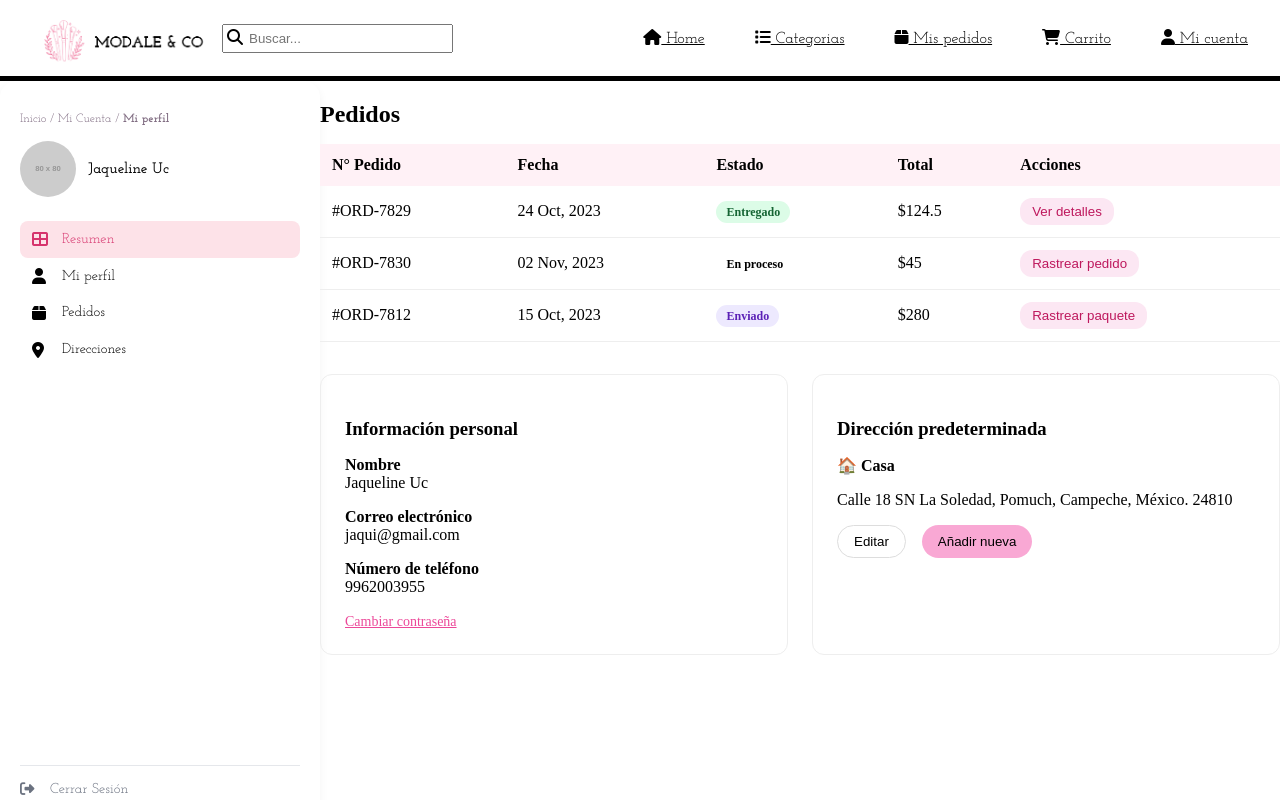
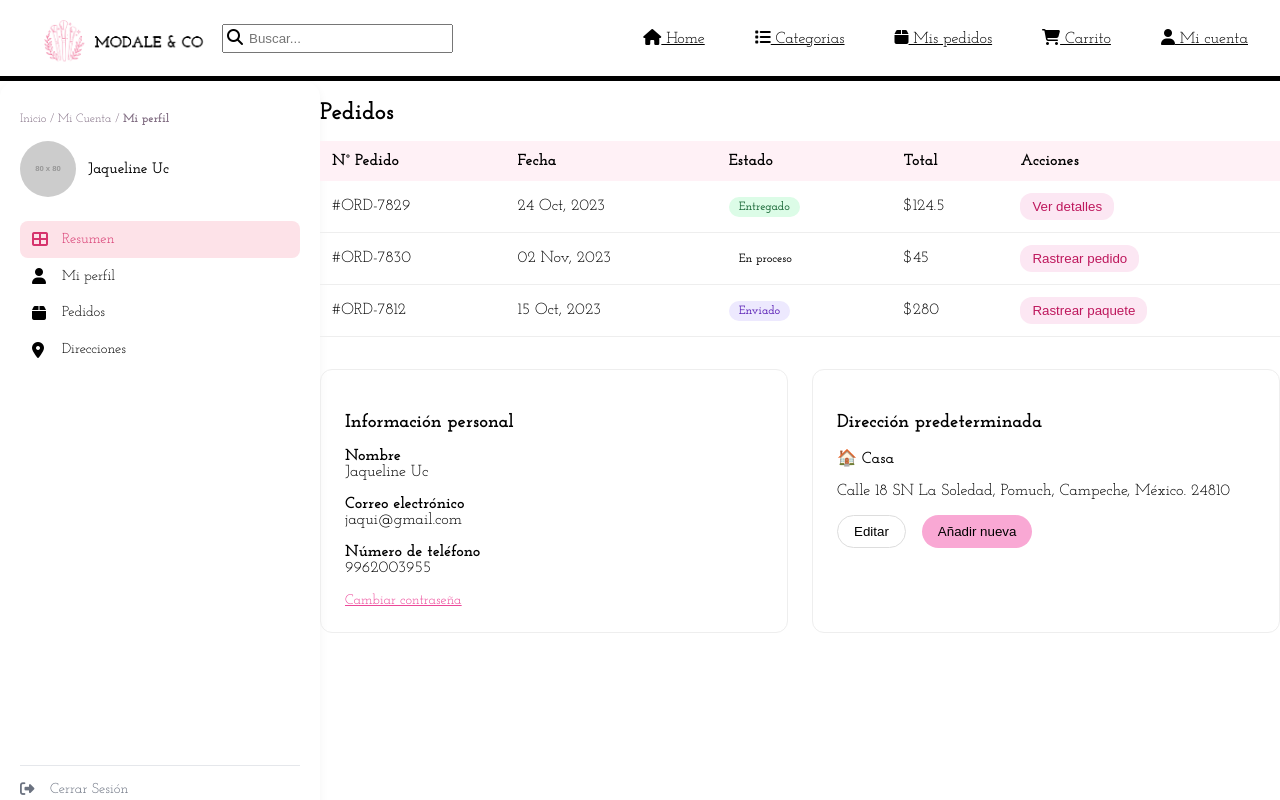
Before and after one commit to PoolTunVictor/ModaleFinal, an Angular app in the folder Frontend/: page /resume in a window 1280 px wide. Built offline with nearby package versions, Linux system fonts and the light colour scheme.

Commit message:
letra mejorada

```diff
--- a/Frontend/src/app/pages/users_pages/user_perfil/mi-perfil.component.css
+++ b/Frontend/src/app/pages/users_pages/user_perfil/mi-perfil.component.css
@@ -4,8 +4,9 @@
   background: #fff;
   border-radius: 16px;
   padding: 20px;
-  font-family: sans-serif;
+  font-family: 'Josefin Slab', serif;
   box-shadow: 0 10px 25px rgba(0,0,0,0.1);
+
 }
 
 .header {
--- a/Frontend/src/app/pages/users_pages/user_resume/account-summary.component.css
+++ b/Frontend/src/app/pages/users_pages/user_resume/account-summary.component.css
@@ -1,3 +1,6 @@
+.orders{
+  font-family: 'Josefin Slab', serif;
+}
 h2 {
   margin-bottom: 1rem;
 }
@@ -56,6 +59,7 @@ tbody tr {
   display: grid;
   grid-template-columns: 1fr 1fr;
   gap: 1.5rem;
+  font-family: 'Josefin Slab', serif;
 }
 
 .card {
```
